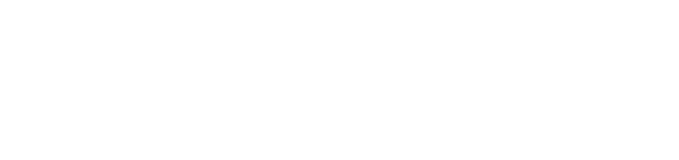
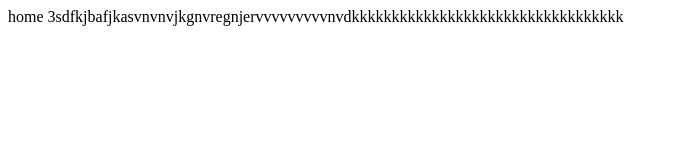
Before and after one commit to felixlangat/smart-home, a plain HTML site: page index2.html in a window 1280 px wide. Shown: the whole page, without its empty margins (0-679 px from the left). Drawn offline with Linux system fonts and the light colour scheme.

Commit message:
Update test index2.html

```diff
--- a/index2.html
+++ b/index2.html
@@ -3,9 +3,11 @@
 <head>
     <meta charset="UTF-8">
     <meta name="viewport" content="width=device-width, initial-scale=1.0">
-    <title>Document</title>
+    <title>Smart.home</title>
+
 </head>
 <body>
+    home 3sdfkjbafjkasvnvnvjkgnvregnjervvvvvvvvvnvdkkkkkkkkkkkkkkkkkkkkkkkkkkkkkkkkkk
 
 </body>
 </html>
```
